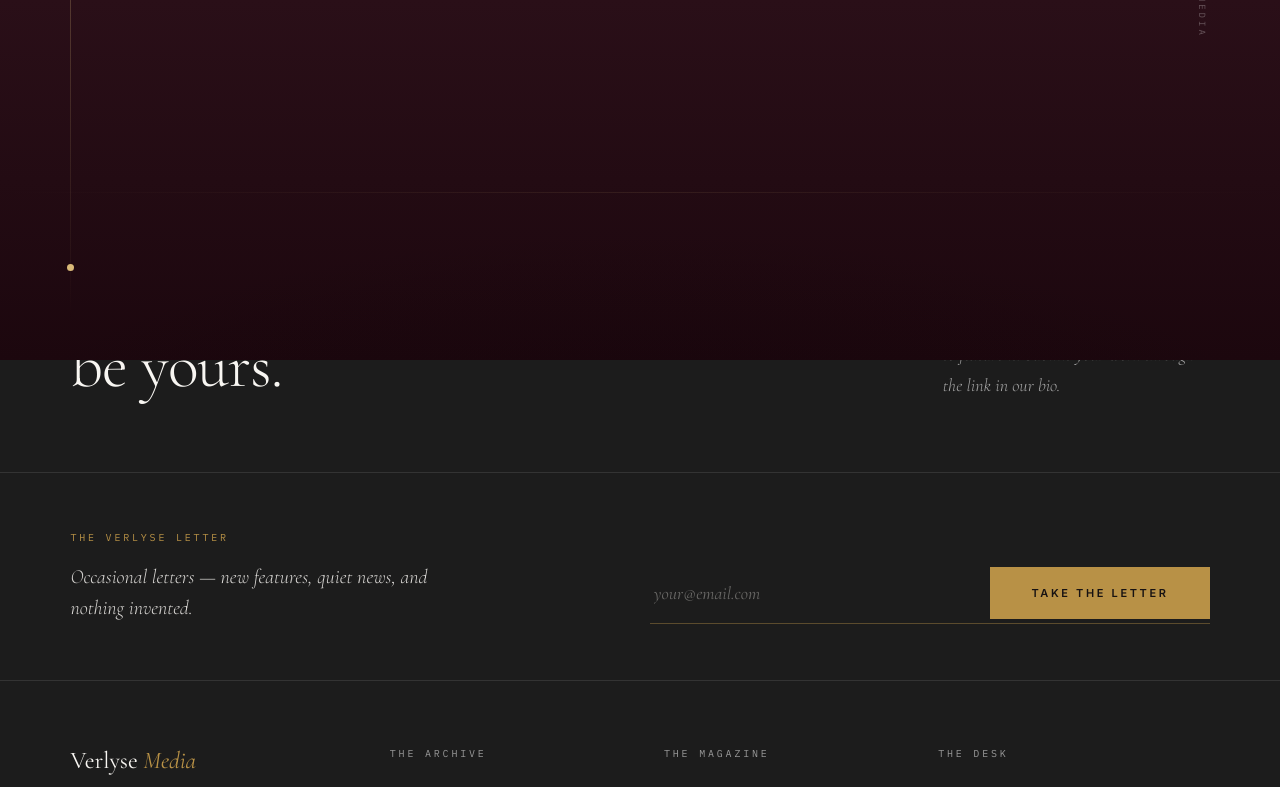
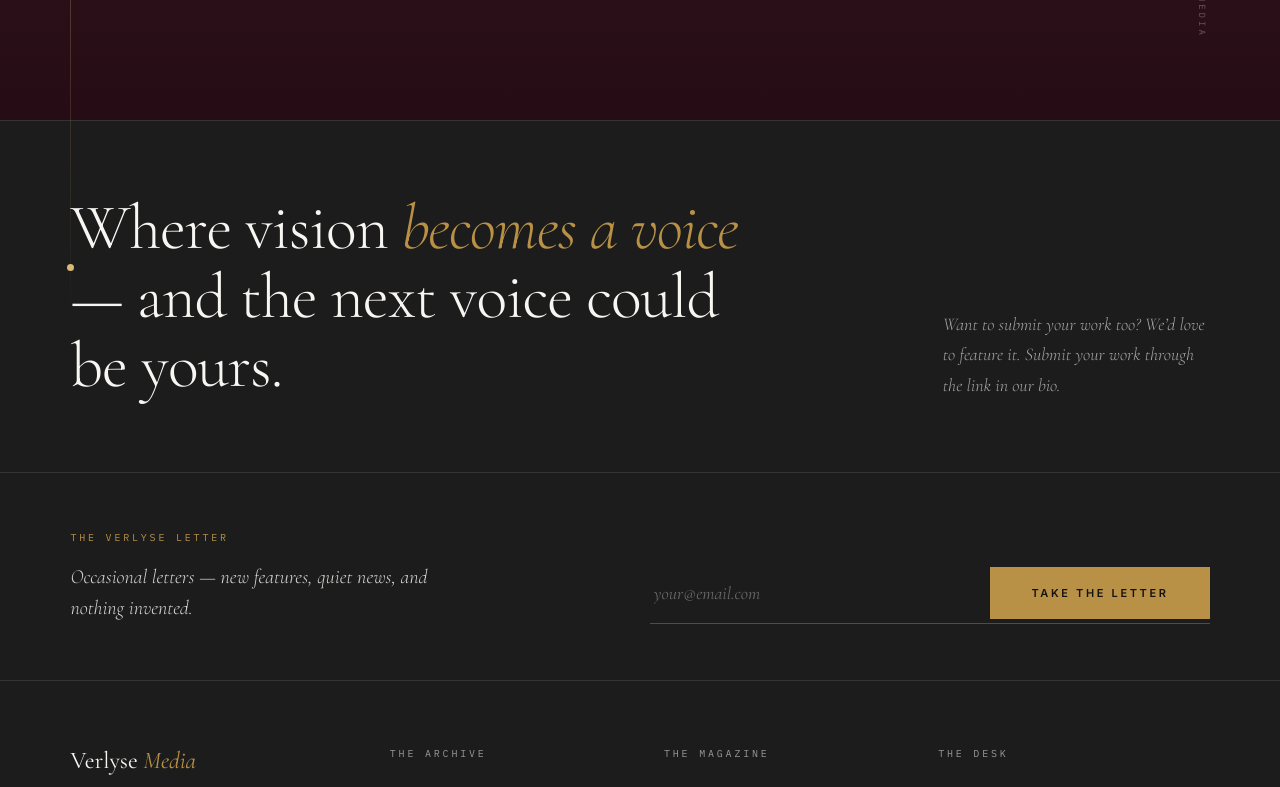
Before and after one commit to Ah31n/Verlyse, a React (Vite) app: page /article/1 in a window 1280 px wide. Shown: the part 440-1227 px from the top of the page. Built offline with nearby package versions, Linux system fonts and the light colour scheme.

Commit message:
Sync current workspace: src/components/layout/Footer.tsx

```diff
--- a/src/components/layout/Footer.tsx
+++ b/src/components/layout/Footer.tsx
@@ -103,7 +103,7 @@ const INDEX = [
 
 export default function Footer() {
   return (
-    <footer className="border-t border-white/10 bg-charcoal" aria-label="Footer">
+    <footer className="relative z-10 border-t border-white/10 bg-charcoal" aria-label="Footer">
       {/* the closing invitation */}
       <div className="border-b border-white/10">
         <div className="mx-auto max-w-page px-[clamp(1.75rem,5.5vw,4.75rem)] py-[clamp(4.5rem,9vh,7rem)]">
@@ -122,11 +122,14 @@ export default function Footer() {
 
       {/* the letter — its own full-width band so the CTA keeps a wide,
           horizontal composition on desktop */}
-      <div className="border-b border-white/10">
+      <div className="border-b border-white/10 bg-charcoal">
         <div className="mx-auto max-w-page px-[clamp(1.75rem,5.5vw,4.75rem)] py-14">
-          <Reveal>
+          {/* Keep the letter band in normal flow. The previous reveal wrapper could
+              leave this whole section visually empty in embedded previews and in
+              fast screenshot captures while the CTA remained visible. */}
+          <div className="relative z-10">
             <Newsletter />
-          </Reveal>
+          </div>
         </div>
       </div>
 
```
